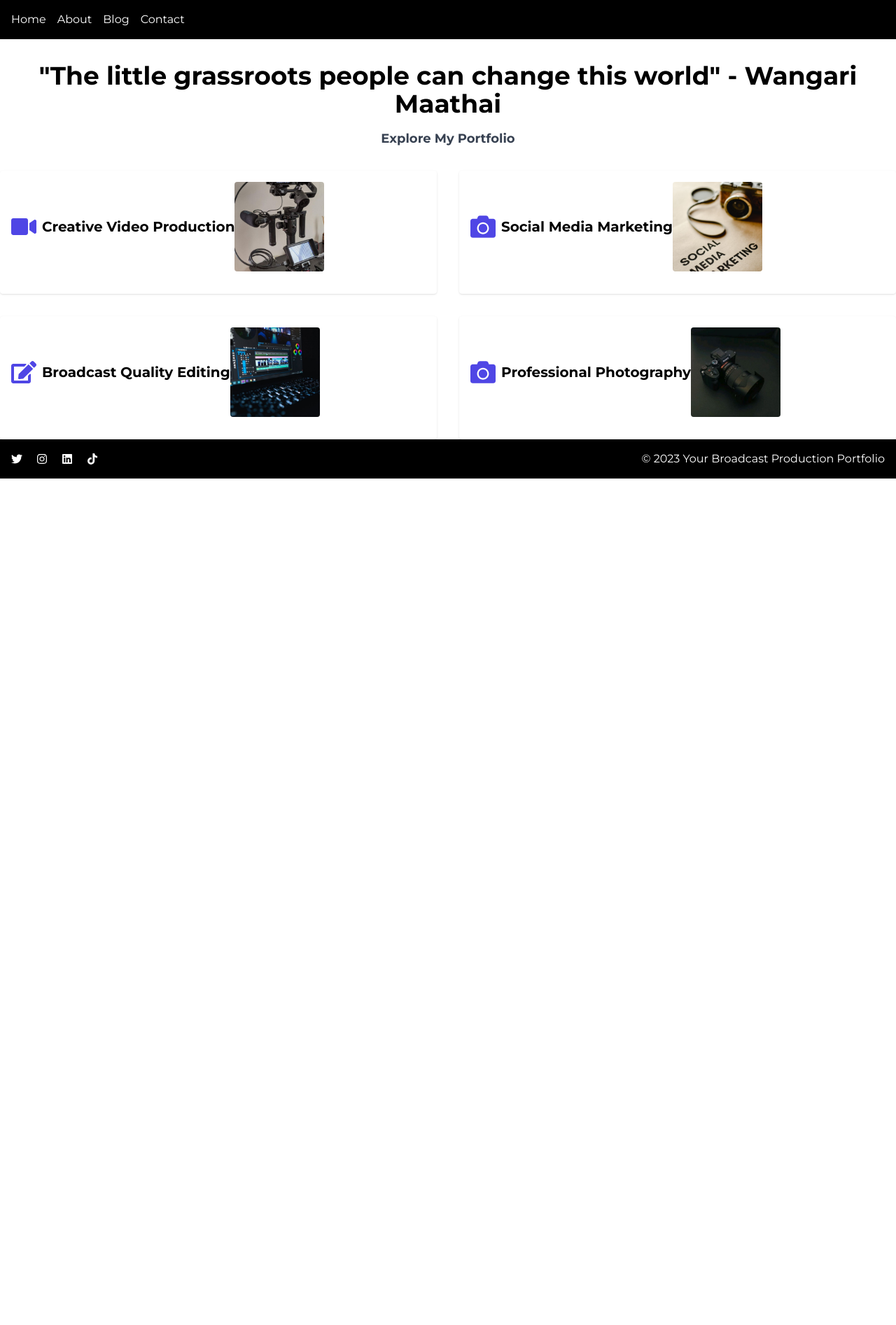
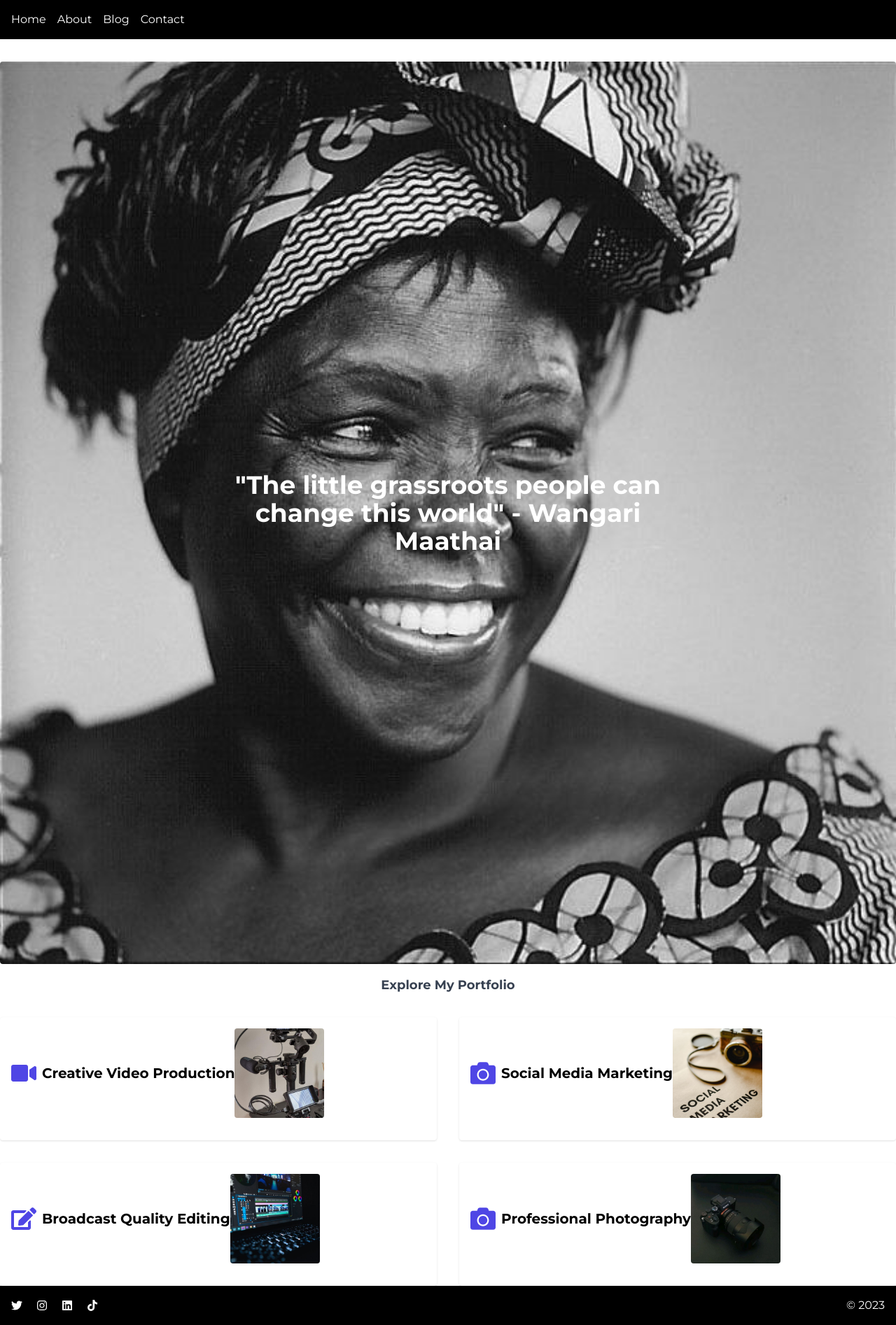
Before and after one commit to AlexIrungu/kinya-portfolio, a React (Create React App) app in the folder client/: page / in a window 1280 px wide. Shown: the whole page at 70% size. Before the commit the page ends 800 px from the top, so only its background shows below. Built offline with nearby package versions, Linux system fonts and the light colour scheme.

Commit message:
very close to done

```diff
--- a/client/src/components/Blog.js
+++ b/client/src/components/Blog.js
@@ -7,7 +7,7 @@ function Blog(){
 
 
              <div className="article1 bg-white p-8 rounded-lg shadow-md mb-8">
-             <h2 className="text-2xl font-bold mb-4">ARTICLE 1</h2>
+             {/* <h2 className="text-2xl font-bold mb-4">ARTICLE 1</h2> */}
 
 
 
@@ -64,7 +64,7 @@ function Blog(){
 
 
             <div className="article2 bg-white p-8 rounded-lg shadow-md mb-8">
-        <h2 className="text-2xl font-bold mb-4">ARTICLE 2</h2>
+        {/* <h2 className="text-2xl font-bold mb-4">ARTICLE 2</h2> */}
         <h1 className="text-3xl font-bold mb-6">
           THE RIPPLE EFFECT: IMPACT OF A DEVALUED CURRENCY ON SMALL BUSINESSES
         </h1>
@@ -143,7 +143,7 @@ headwinds. </p>
 
 
             <div className="article3 bg-white p-8 rounded-lg shadow-md mb-8">
-        <h2 className="text-2xl font-bold mb-4">ARTICLE 3</h2>
+        {/* <h2 className="text-2xl font-bold mb-4">ARTICLE 3</h2> */}
         <h1 className="text-3xl font-bold mb-6">
         OPPORTUNITIES FOR YOUNG PEOPLE IN THE UK POST COVID AND POST BREXIT
         </h1>
@@ -200,7 +200,7 @@ headwinds. </p>
             </div>
 
             <div className="article4 bg-white p-8 rounded-lg shadow-md mb-8">
-        <h2 className="text-2xl font-bold mb-4">ARTICLE 4</h2>
+        {/* <h2 className="text-2xl font-bold mb-4">ARTICLE 4</h2> */}
         <h1 className="text-3xl font-bold mb-6">
         FINTECH REVOLUTION IN KENYA: A FOCUS ON KENYA
         </h1>
--- a/client/src/components/Home.js
+++ b/client/src/components/Home.js
@@ -6,11 +6,19 @@ import photo from '../pictures/photography.jpg'
 import edit from '../pictures/professionalediting.jpg'
 import social from '../pictures/socialmediamarketing.jpg'
 import video from '../pictures/videography.jpg'
-
+import maathai from '../pictures/wangari.jpg'
 function Home() {
   return (
     <div className="container mx-auto mt-8 font-montserrat">
-     <h1 className="text-4xl font-bold mb-4">"The little grassroots people can change this world" - Wangari Maathai</h1>
+
+<div className="relative mb-4">
+  <img src={maathai} alt="Wangari Maathai" className="w-full h-auto object-cover rounded" />
+  <h1 className="absolute top-1/2 left-1/2 transform -translate-x-1/2 -translate-y-1/2 text-4xl font-bold text-white">
+    "The little grassroots people can change this world" - Wangari Maathai
+  </h1>
+</div>
+
+
 
 
      <p className="text-lg mb-8 font-semibold text-gray-700">
@@ -19,44 +27,35 @@ function Home() {
 
 
 <div className="grid grid-cols-2 gap-8">
-      <div className="bg-white p-4 rounded shadow">
-
-
+  <div className="bg-white p-4 rounded shadow transition duration-300 transform hover:scale-105">
     <div className="flex items-center mb-4">
       <FaVideo className="text-4xl text-indigo-600 mr-2" />
       <h2 className="text-xl font-semibold">Creative Video Production</h2>
-          <img
-        src={video}
-        alt="Video Production"
-        className="w-32 h-32 object-cover rounded"
-      />
+      <img src={video} alt="Video Production" className="w-32 h-32 object-cover rounded" />
+    </div>
   </div>
 
-
-      </div>
-
-      <div className="bg-white p-4 rounded shadow">
+  <div className="bg-white p-4 rounded shadow transition duration-300 transform hover:scale-105">
     <div className="flex items-center mb-4">
       <FaCamera className="text-4xl text-indigo-600 mr-2" />
       <h2 className="text-xl font-semibold">Social Media Marketing</h2>
-          <img src={social} alt="" className="w-32 h-32 object-cover rounded"/>
+      <img src={social} alt="" className="w-32 h-32 object-cover rounded" />
+    </div>
   </div>
 
-      </div>
-
-      <div className="bg-white p-4 rounded shadow">
+  <div className="bg-white p-4 rounded shadow transition duration-300 transform hover:scale-105">
     <div className="flex items-center mb-4">
       <FaEdit className="text-4xl text-indigo-600 mr-2" />
       <h2 className="text-xl font-semibold">Broadcast Quality Editing</h2>
-          <img src={edit} alt="" className="w-32 h-32 object-cover rounded"/>
+      <img src={edit} alt="" className="w-32 h-32 object-cover rounded" />
+    </div>
   </div>
 
-      </div>
-      <div className="bg-white p-4 rounded shadow">
+  <div className="bg-white p-4 rounded shadow transition duration-300 transform hover:scale-105">
     <div className="flex items-center mb-4">
       <FaCamera className="text-4xl text-indigo-600 mr-2" />
       <h2 className="text-xl font-semibold">Professional Photography</h2>
-          <img src={photo} alt="" className="w-32 h-32 object-cover rounded"/>
+      <img src={photo} alt="" className="w-32 h-32 object-cover rounded" />
     </div>
   </div>
 </div>
@@ -130,7 +129,7 @@ function Home() {
 
           </a>
         </div>
-        <p>&copy; 2023 Your Broadcast Production Portfolio</p>
+        <p>&copy; 2023 </p>
       </div>
     </footer>
 
```
Also changed, not shown: client/src/pictures/wangari.jpg (added). Lines whose indentation alone changed are shown as unchanged.
